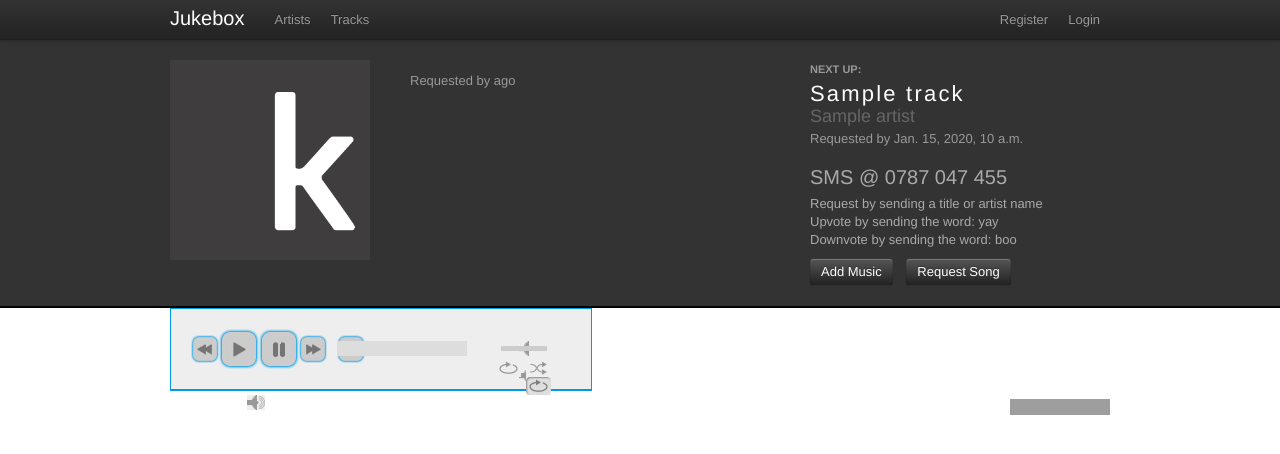
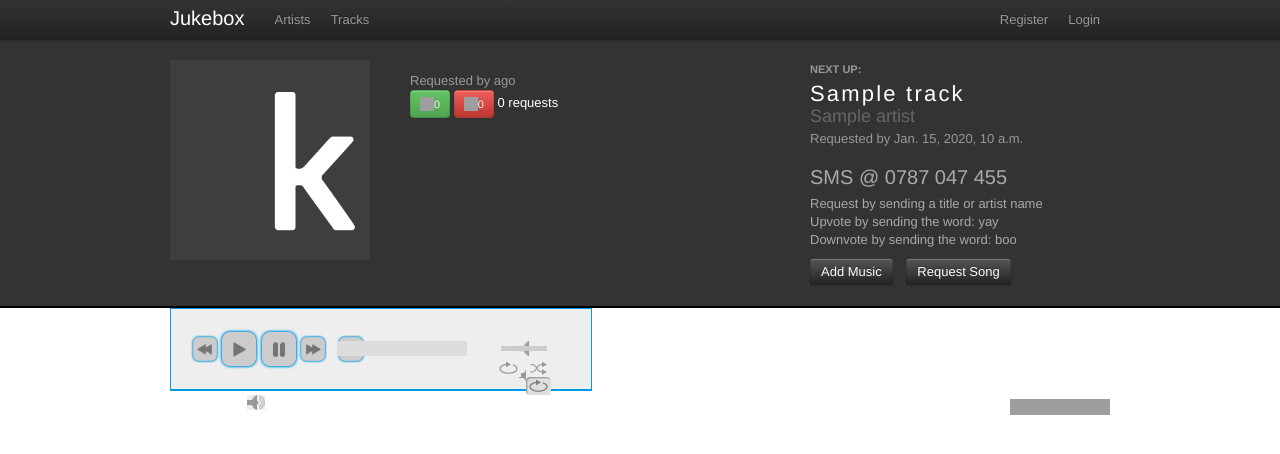
Before and after one commit to nyaruka/jukebox, a Django app: template templates/requests/request_radio.html in a window 1280 px wide. Shown: the top 454 px of the page. Run offline with Django 3.2, Linux system fonts and the light colour scheme; tables that the repository leaves empty hold one stand-in row (values such as "Sample post"); the template is opened without the code that fills it: values that come from a table or form of the project are taken from there, most other values are stand-ins (such as "Sample title", 1, 10 or a date in 2020); some libraries are stand-ins or nearby versions; grey boxes are pictures that could not be loaded.

Commit message:
fix request count

```diff
--- a/jukebox/tracks/models.py
+++ b/jukebox/tracks/models.py
@@ -148,6 +148,9 @@ class Track(SmartModel):
     def down_votes(self):
         return self.votes.filter(score=-1)
 
+    def user_requests(self):
+        return self.requests.exclude(created_by_id=-1)
+
     def update_from_file(self, mp3_file):
         """
         Creates a new Track, Album and Artist from the given mp3 file.  You will be returned
--- a/templates/base.html
+++ b/templates/base.html
@@ -120,8 +120,10 @@
 
             </div>
         {% else %}
+      {% endif %}
 
-            {% with now_playing.track.requests.all|length as requested %}
+
+      {% with now_playing.track.user_requests|length as requested %}
 
           <div class="now-playing-stats">
               <a class="btn btn-small btn-success" href="#"><i class="icon-white icon-arrow-up"></i>{{ now_playing.track.up_votes.all|length }}</a>
@@ -132,7 +134,7 @@
 
 
       {% endwith %}
-      {% endif %}
+
       </div>
 
       <div class="span4">
```
Lines whose indentation alone changed are shown as unchanged.
